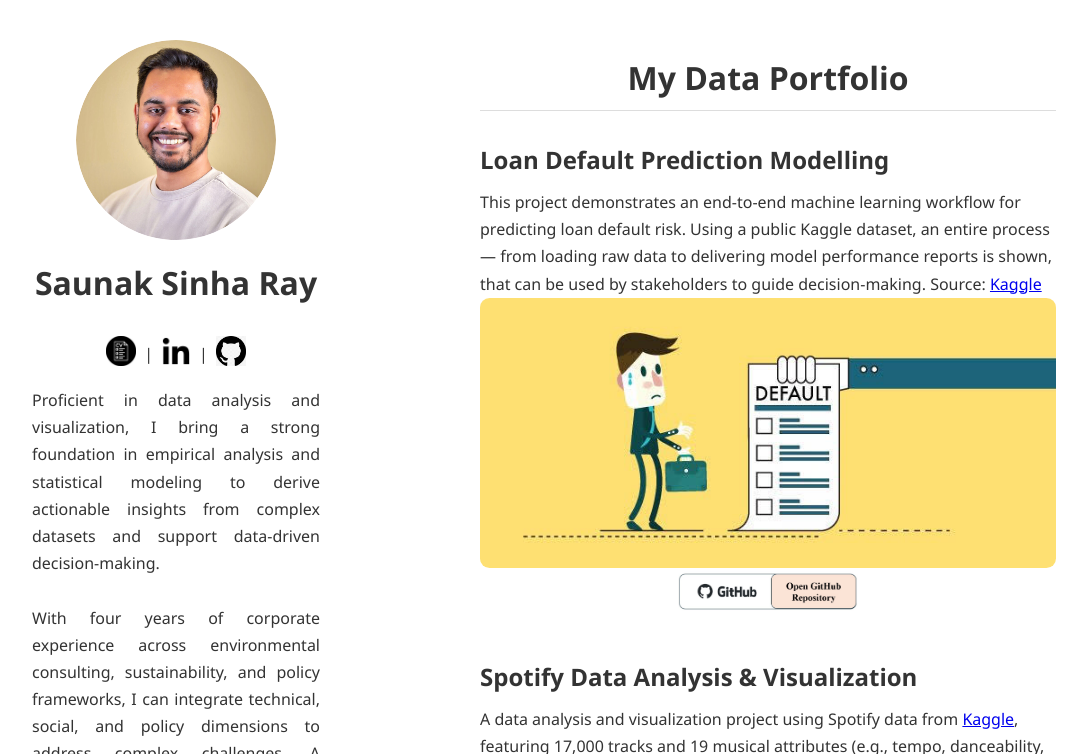
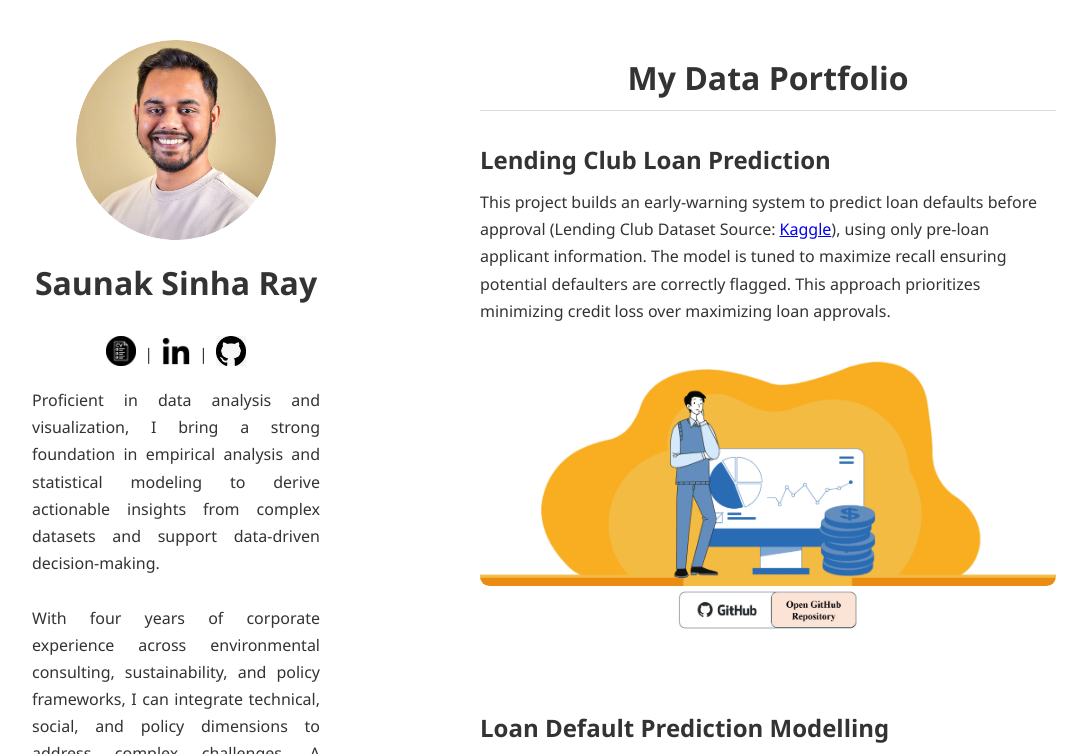
Before and after one commit to saunsr/Data-Portfolio, a plain HTML site: page index.html in a window 1280 px wide. Shown: the top 754 px of the page, without its empty margins (88-1175 px from the left). Drawn offline with Linux system fonts and the light colour scheme.

Commit message:
new project update

```diff
--- a/index.html
+++ b/index.html
@@ -44,24 +44,40 @@
     <div class="main-content">
       <h1>My Data Portfolio</h1>
 
-            <!-- Project 1: Loan Default Prediction Modelling -->
+      <!-- Project 1: Loan Default Prediction Modelling Projects -->
+<div class="project-row">
+
+  <!-- Lending Club Loan Prediction-->
+  <div class="project">
+    <h2>Lending Club Loan Prediction</h2>
+    <p>
+      This project builds an early-warning system to predict loan defaults before approval (Lending Club Dataset Source:
+      <a href="https://www.kaggle.com/datasets/wordsforthewise/lending-club/data" target="_blank">Kaggle</a>), using only pre-loan applicant information. The model is tuned to maximize recall ensuring potential defaulters are correctly flagged. This approach prioritizes minimizing credit loss over maximizing loan approvals.
+    </p>
+    <img src="images/Loan1.png" alt="Loan Project 1" class="project-img">
+    <div class="jupyter-container">
+      <a href="https://github.com/saunsr/Lending_Club_Loan_Default_Prediction_Model" class="jupyter-btn" target="_blank">
+        <img src="images/ghlogo.jpg" alt="GitHub Logo" class="jupyter-btn">
+      </a>
+    </div>
+  </div>
+
+  <!-- Loan Default Prediction Modelling -->
   <div class="project">
     <h2>Loan Default Prediction Modelling</h2>
     <p>
-          This project demonstrates an end-to-end machine learning workflow for predicting loan default risk. Using a public Kaggle dataset, an entire process — from loading raw data to delivering model performance reports is shown, that can be used by stakeholders to guide decision-making.
-          Source: <a href="https://www.kaggle.com/datasets/kmldas/loan-default-prediction" target="_blank">Kaggle</a>
+      This project demonstrates an end-to-end machine learning workflow for predicting loan default risk. Using a much simpler dataset as compared to Lending Club (Source: <a href="https://www.kaggle.com/datasets/kmldas/loan-default-prediction" target="_blank">Kaggle</a>). Pipeline from loading raw data to delivering model performance reports is shown, that can be used by stakeholders to guide decision-making.
     </p>
-
-        <!-- Loan Default Image -->
-        <img src="images/Loan1.jpg" alt="Loan1 Project" class="project-img">
-
-        <!-- Jupyter Notebook Button -->
+    <img src="images/Loan2.png" alt="Loan Project 2" class="project-img">
     <div class="jupyter-container">
-          <a href="https://github.com/saunsr/Financial_Analytics_LoanDefault" class="jupyter-btn" target="_blank">
-            <img src="images/ghlogo.jpg" alt="Jupyter Logo" class="jupyter-btn">
+      <a href="https://github.com/saunsr/SecondLoanDefaultProject" class="jupyter-btn" target="_blank">
+        <img src="images/ghlogo.jpg" alt="GitHub Logo" class="jupyter-btn">
       </a>
     </div>
   </div>
+
+</div> <!-- ✅ close .project-row here -->
+
 
       <!-- Project 2: Spotify Data Analysis -->
       <div class="project">
@@ -86,7 +102,7 @@
     <div class="project">
       <h2>Web Based Game to Promote Awareness for Microplastic pollution</h2>
       <p>An ongoing project on learning JS, and building an web based game to promote awareness of microplastic pollution during agricultural practices</p>
-      <img src="images/MPG.jpeg" alt="MPG Project" class="project-img">
+      <img src="images/MPG.jpg" alt="MPG Project" class="project-img">
       <div class="jupyter-container">
         <a href="https://saunsr.github.io/MPG/" class="jupyter-btn" target="_blank">
           <img src="images/mpglogo.jpg" alt="Game Logo" class="jupyter-btn">
--- a/style.css
+++ b/style.css
@@ -85,6 +85,18 @@ body {
 
 .project {
   margin-bottom: 3rem;
+}
+
+/* New: container for multiple projects side by side */
+.project-row {
+  display: flex;
+  gap: 2rem;           /* space between project cards */
+  flex-wrap: wrap;     /* allows wrapping on smaller screens */
+}
+
+.project-row .project {
+  flex: 1;             /* make them equal width */
+  min-width: 300px;    /* prevent shrinking too small */
 }
 
 .project h2 {
```
Also changed, not shown: images/Loan1.png (added), images/Loan2.jpg (renamed from images/Loan1.jpg), images/Loan2.png (added), images/MPG.jpg (added). Lines whose indentation alone changed are shown as unchanged.
